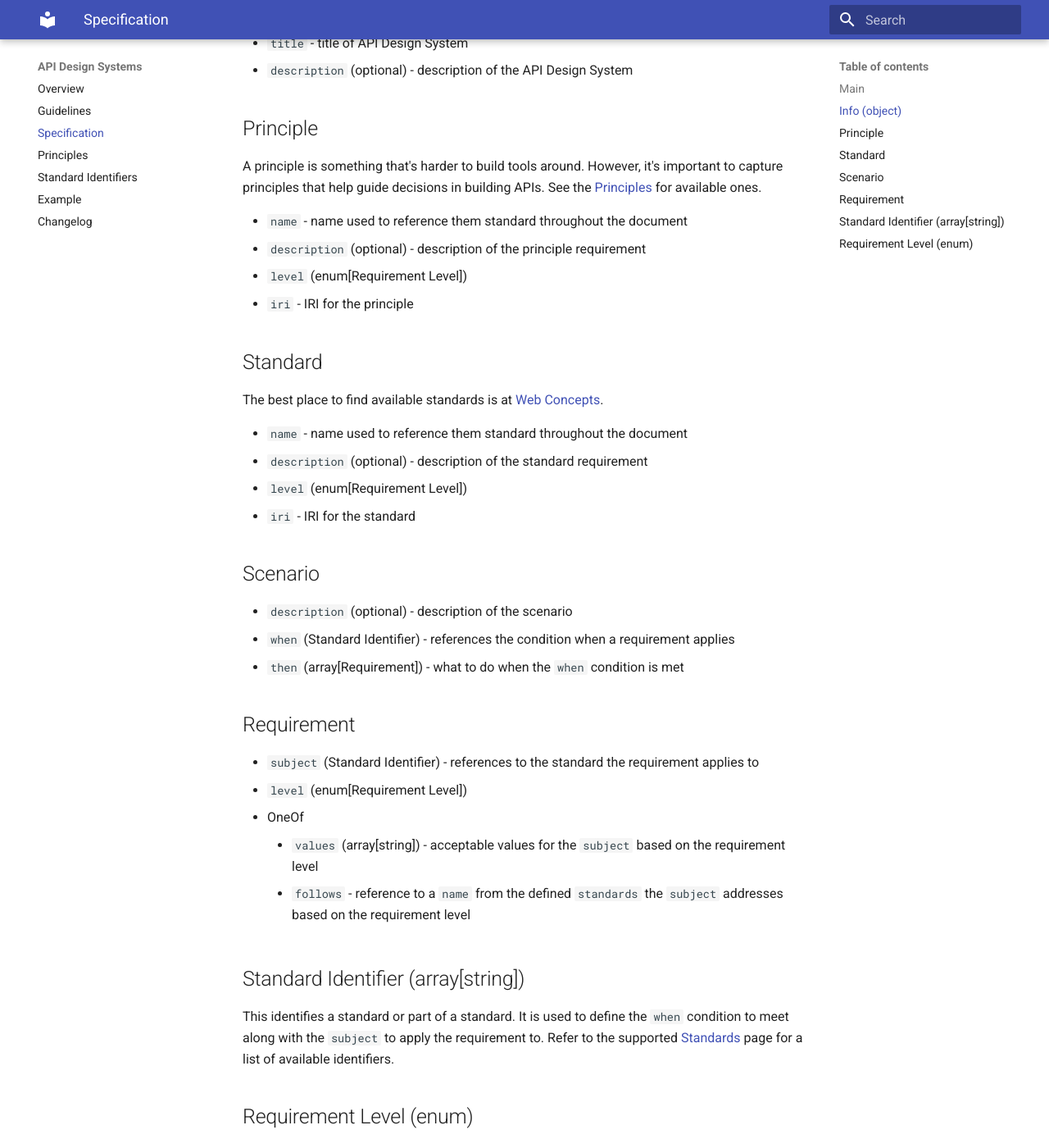
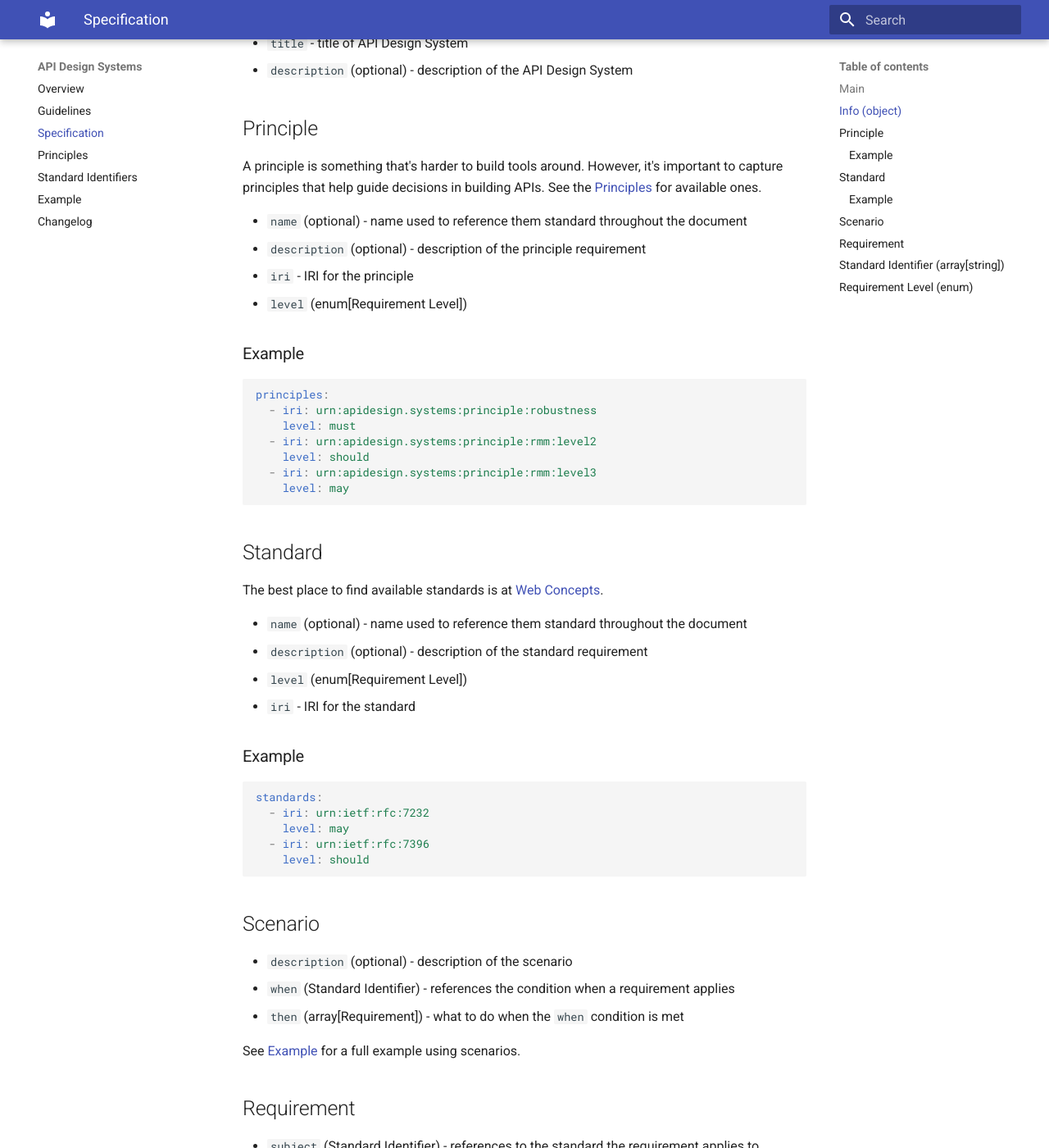
Before and after one commit to smizell/api-design-systems, an MkDocs documentation site: the page built from docs/specification.md, in a window 1280 px wide and 1400 px high, scrolled down 533 px. Shown: the whole window at 82% size. Built offline with MkDocs 1.6.1 and Material for MkDocs 9.7.7, drawn with Linux system fonts in a browser that asks for light colours.

Commit message:
Add more clarity

````diff
--- a/docs/specification.md
+++ b/docs/specification.md
@@ -19,19 +19,41 @@ This document defines the specification for defining API Design Systems. It's no
 
 A principle is something that's harder to build tools around. However, it's important to capture principles that help guide decisions in building APIs. See the [Principles](principles.md) for available ones.
 
-- `name` - name used to reference them standard throughout the document
+- `name` (optional) - name used to reference them standard throughout the document
 - `description` (optional) - description of the principle requirement
+- `iri` - IRI for the principle
 - `level` (enum[Requirement Level])
-- `iri` - IRI for the principle
+
+### Example
+
+```yaml
+principles:
+  - iri: urn:apidesign.systems:principle:robustness
+    level: must
+  - iri: urn:apidesign.systems:principle:rmm:level2
+    level: should
+  - iri: urn:apidesign.systems:principle:rmm:level3
+    level: may
+```
 
 ## Standard
 
 The best place to find available standards is at [Web Concepts](https://webconcepts.info/).
 
-- `name` - name used to reference them standard throughout the document
+- `name` (optional) - name used to reference them standard throughout the document
 - `description` (optional) - description of the standard requirement
 - `level` (enum[Requirement Level])
 - `iri` - IRI for the standard
+
+### Example
+
+```yaml
+standards:
+  - iri: urn:ietf:rfc:7232
+    level: may
+  - iri: urn:ietf:rfc:7396
+    level: should
+```
 
 ## Scenario
 
@@ -39,13 +61,15 @@ The best place to find available standards is at [Web Concepts](https://webconce
 - `when` (Standard Identifier) - references the condition when a requirement applies
 - `then` (array[Requirement]) - what to do when the `when` condition is met
 
-##  Requirement
+See [Example](example.md) for a full example using scenarios.
+
+## Requirement
 
 - `subject` (Standard Identifier) - references to the standard the requirement applies to
 - `level` (enum[Requirement Level])
 - OneOf
-    - `values` (array[string]) - acceptable values for the `subject` based on the requirement level
-    - `follows` - reference to a `name` from the defined `standards` the `subject` addresses based on the requirement level
+  - `values` (array[string]) - acceptable values for the `subject` based on the requirement level
+  - `follows` - reference to a `name` from the defined `standards` the `subject` addresses based on the requirement level
 
 ## Standard Identifier (array[string])
 
````
Also changed, not shown: docs/index.md (+2 -2 lines).
